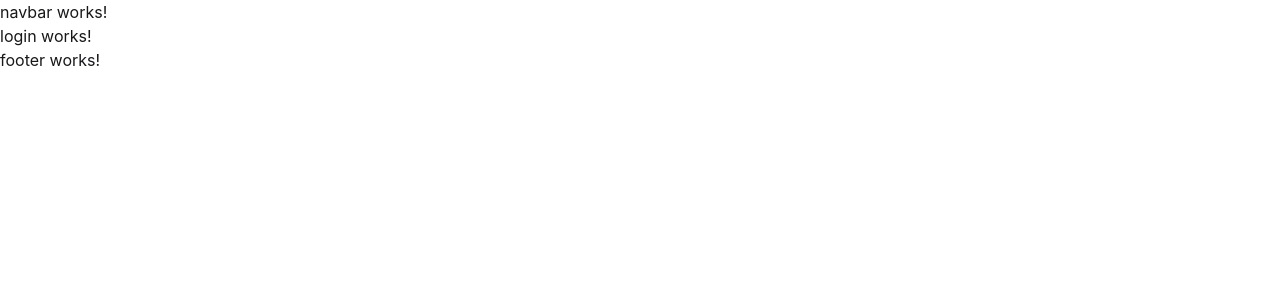
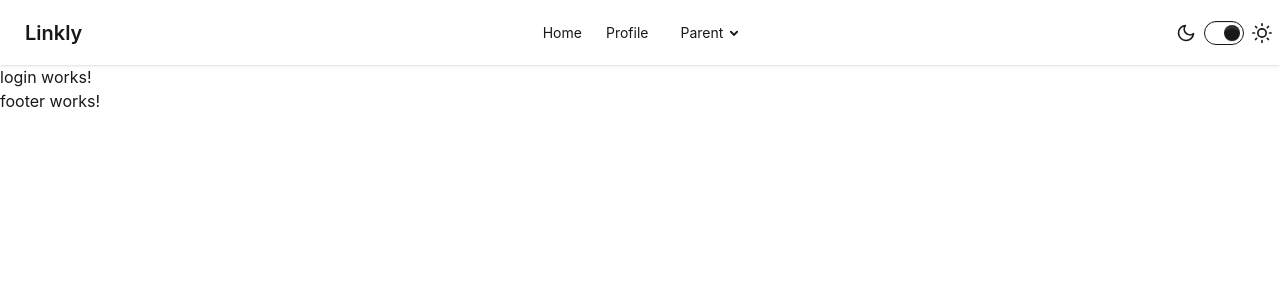
Before and after one commit to uRoute/Linkly, an Angular app: page /login in a window 1280 px wide. Shown: the top 300 px of the page. Built offline with nearby package versions, Linux system fonts and the light colour scheme.

Commit message:
dark mode

```diff
--- a/package.json
+++ b/package.json
@@ -24,9 +24,7 @@
     "@tailwindcss/postcss": "^4.3.2",
     "daisyui": "^5.6.5",
     "express": "^4.18.2",
-    "postcss": "^8.5.16",
     "rxjs": "~7.8.0",
-    "tailwindcss": "^4.3.2",
     "tslib": "^2.3.0",
     "zone.js": "~0.15.0"
   },
@@ -37,12 +35,15 @@
     "@types/express": "^4.17.17",
     "@types/jasmine": "~5.1.0",
     "@types/node": "^18.18.0",
+    "autoprefixer": "^10.5.2",
     "jasmine-core": "~5.6.0",
     "karma": "~6.4.0",
     "karma-chrome-launcher": "~3.2.0",
     "karma-coverage": "~2.2.0",
     "karma-jasmine": "~5.1.0",
     "karma-jasmine-html-reporter": "~2.1.0",
+    "postcss": "^8.5.16",
+    "tailwindcss": "^4.3.2",
     "typescript": "~5.7.2"
   }
 }
--- a/src/app/app.component.html
+++ b/src/app/app.component.html
@@ -1,2 +1,4 @@
-<router-outlet></router-outlet>
+<div class="bg-white dark:bg-slate-800">
+    <router-outlet></router-outlet>
+</div>
 <app-footer></app-footer>
--- a/src/app/shared/components/navbar/navbar.component.html
+++ b/src/app/shared/components/navbar/navbar.component.html
@@ -1 +1,37 @@
-<p>navbar works!</p>
+<div class="navbar bg-base-100 shadow-sm">
+    <div class="navbar-start">
+        <a class="btn btn-ghost text-xl">Linkly</a>
+    </div>
+    <div class="navbar-center hidden lg:flex">
+        <ul class="menu menu-horizontal px-1">
+            <li><a>Home</a></li>
+            <li><a>Profile <img src="" alt=""> </a></li>
+            <li>
+                <details>
+                    <summary>Parent</summary>
+                    <ul class="p-2 bg-base-100 w-40 z-1">
+                        <li><a>Submenu 1</a></li>
+                        <li><a>Submenu 2</a></li>
+                    </ul>
+                </details>
+            </li>
+        </ul>
+    </div>
+    <div class="navbar-end">
+        <label class="flex justify-center items-center cursor-pointer gap-2">
+
+            <svg xmlns="http://www.w3.org/2000/svg" width="20" height="20" viewBox="0 0 24 24" fill="none"
+                stroke="currentColor" stroke-width="2" stroke-linecap="round" stroke-linejoin="round">
+                <path d="M21 12.79A9 9 0 1 1 11.21 3 7 7 0 0 0 21 12.79z"></path>
+            </svg>
+            <input (click)="check()" #dark type="checkbox" value="synthwave" class="toggle theme-controller" />
+
+            <svg xmlns="http://www.w3.org/2000/svg" width="20" height="20" viewBox="0 0 24 24" fill="none"
+                stroke="currentColor" stroke-width="2" stroke-linecap="round" stroke-linejoin="round">
+                <circle cx="12" cy="12" r="5" />
+                <path
+                    d="M12 1v2M12 21v2M4.2 4.2l1.4 1.4M18.4 18.4l1.4 1.4M1 12h2M21 12h2M4.2 19.8l1.4-1.4M18.4 5.6l1.4-1.4" />
+            </svg>
+        </label>
+    </div>
+</div>
--- a/src/app/shared/components/navbar/navbar.component.ts
+++ b/src/app/shared/components/navbar/navbar.component.ts
@@ -1,11 +1,47 @@
-import { Component } from '@angular/core';
+import { AfterViewInit, Component, ElementRef, inject, PLATFORM_ID, ViewChild } from '@angular/core';
+import { RouterLink } from "@angular/router";
+import { GlobalService } from '../../services/global/global.service';
+import { isPlatformBrowser } from '@angular/common';
 
 @Component({
   selector: 'app-navbar',
-  imports: [],
+  imports: [RouterLink],
   templateUrl: './navbar.component.html',
   styleUrl: './navbar.component.scss'
 })
-export class NavbarComponent {
+export class NavbarComponent implements AfterViewInit {
+
+  private _PLATFORM_ID = inject(PLATFORM_ID)
+  private _GlobalService = inject(GlobalService)
+
+  @ViewChild('dark') inputDarkElement!:ElementRef
+
+  check(){
+    // console.log('clicked');
+    // console.log(this.inputDarkElement.nativeElement);
+    // console.log(this.inputDarkElement.nativeElement.checked);
+    if(this.inputDarkElement.nativeElement.checked){
+      this._GlobalService.isDarkMode.set(true)
+      this._GlobalService.toggleTheme()
+      console.log(this._GlobalService.isDarkMode());
+    }else{
+      this._GlobalService.isDarkMode.set(false);
+      this._GlobalService.toggleTheme()
+      console.log(this._GlobalService.isDarkMode());
+    }
+
+  }
+
+
+  ngAfterViewInit(){
+
+    if(isPlatformBrowser(this._PLATFORM_ID)){
+      let _theme = localStorage.getItem('theme')
+      if(_theme === 'light'){
+        this.inputDarkElement.nativeElement.checked = true
+      }
+    }
+
+  }
 
 }
--- /dev/null
+++ b/src/app/shared/services/global/global.service.ts
@@ -0,0 +1,44 @@
+import { isPlatformBrowser } from '@angular/common';
+import { inject, Injectable, PLATFORM_ID, signal, WritableSignal } from '@angular/core';
+
+@Injectable({
+  providedIn: 'root'
+})
+export class GlobalService {
+
+
+  isDarkMode: WritableSignal<boolean> = signal(false)
+
+  private _PLATFORM_ID = inject(PLATFORM_ID)
+  constructor() {
+
+   if(isPlatformBrowser(this._PLATFORM_ID)){
+     const savedTheme = localStorage.getItem('theme');
+      if (savedTheme === 'dark') {
+      this.enableDarkMode();
+    } else {
+      this.disableDarkMode();
+    }
+   }
+    // const prefersDark = window.matchMedia('(prefers-color-scheme: dark)').matches;
+  }
+   toggleTheme() {
+    if (this.isDarkMode()) {
+      this.disableDarkMode();
+    } else {
+      this.enableDarkMode();
+    }
+  }
+
+  private enableDarkMode() {
+    document.documentElement.classList.add('dark');
+    localStorage.setItem('theme', 'dark');
+    this.isDarkMode.set(true);
+  }
+
+  private disableDarkMode() {
+    document.documentElement.classList.remove('dark');
+    localStorage.setItem('theme', 'light');
+    this.isDarkMode.set(false);
+  }
+}
--- a/src/styles.scss
+++ b/src/styles.scss
@@ -1,3 +1,4 @@
 /* You can add global styles to this file, and also import other style files */
 @import "tailwindcss";
+@config "./../tailwind.config.js";
 @plugin "daisyui";
--- /dev/null
+++ b/tailwind.config.js
@@ -0,0 +1,11 @@
+/** @type {import('tailwindcss').Config} */
+module.exports = {
+  darkMode: 'class',
+  content: [
+    "./src/**/*.{html,ts}",
+  ],
+  theme: {
+    extend: {},
+  },
+  plugins: [],
+}
--- a/tsconfig.json
+++ b/tsconfig.json
@@ -4,6 +4,7 @@
   "compileOnSave": false,
   "compilerOptions": {
     "outDir": "./dist/out-tsc",
+    "rootDir": "./src",
     "strict": true,
     "noImplicitOverride": true,
     "noPropertyAccessFromIndexSignature": true,
```
Also changed, not shown: 2 other files (tests, documents, lock files or other folders).
